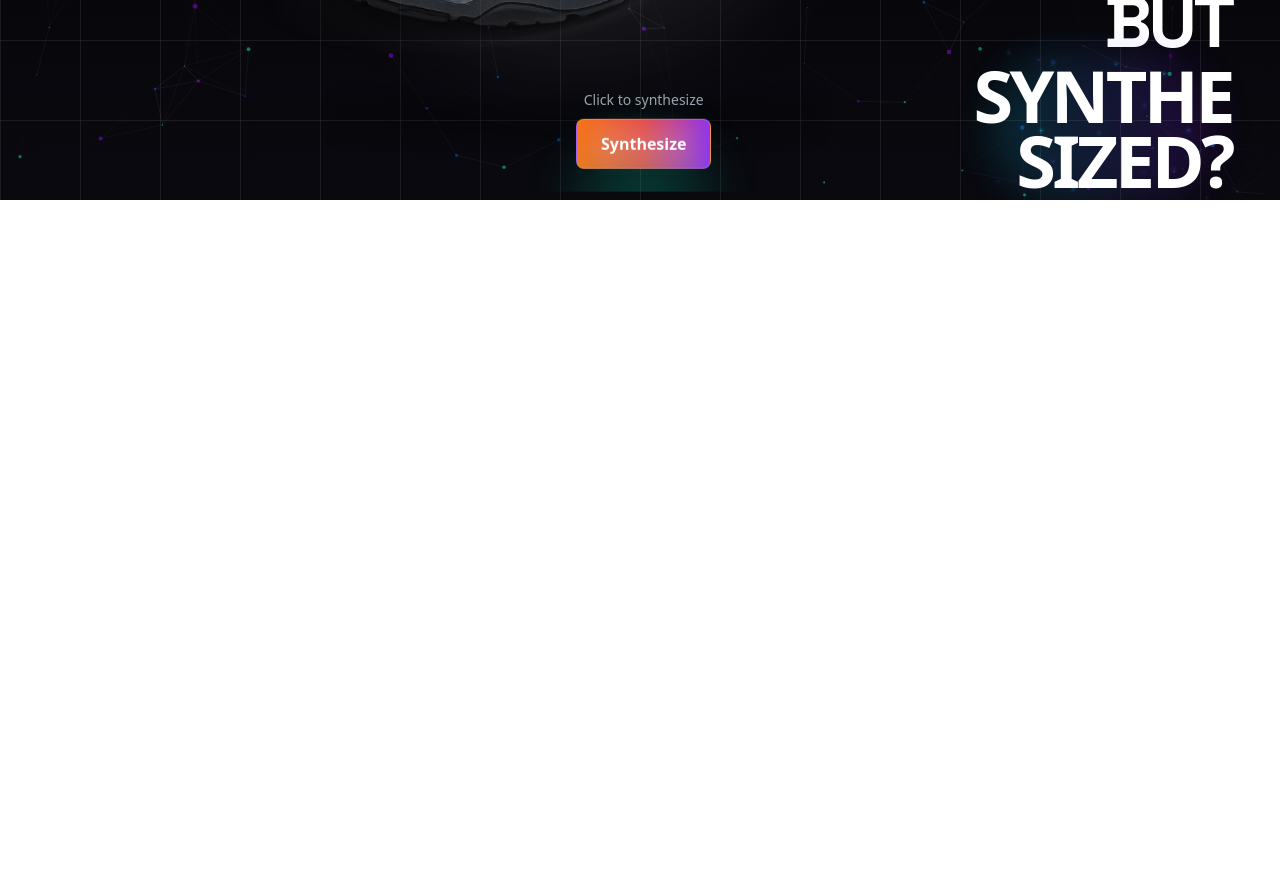
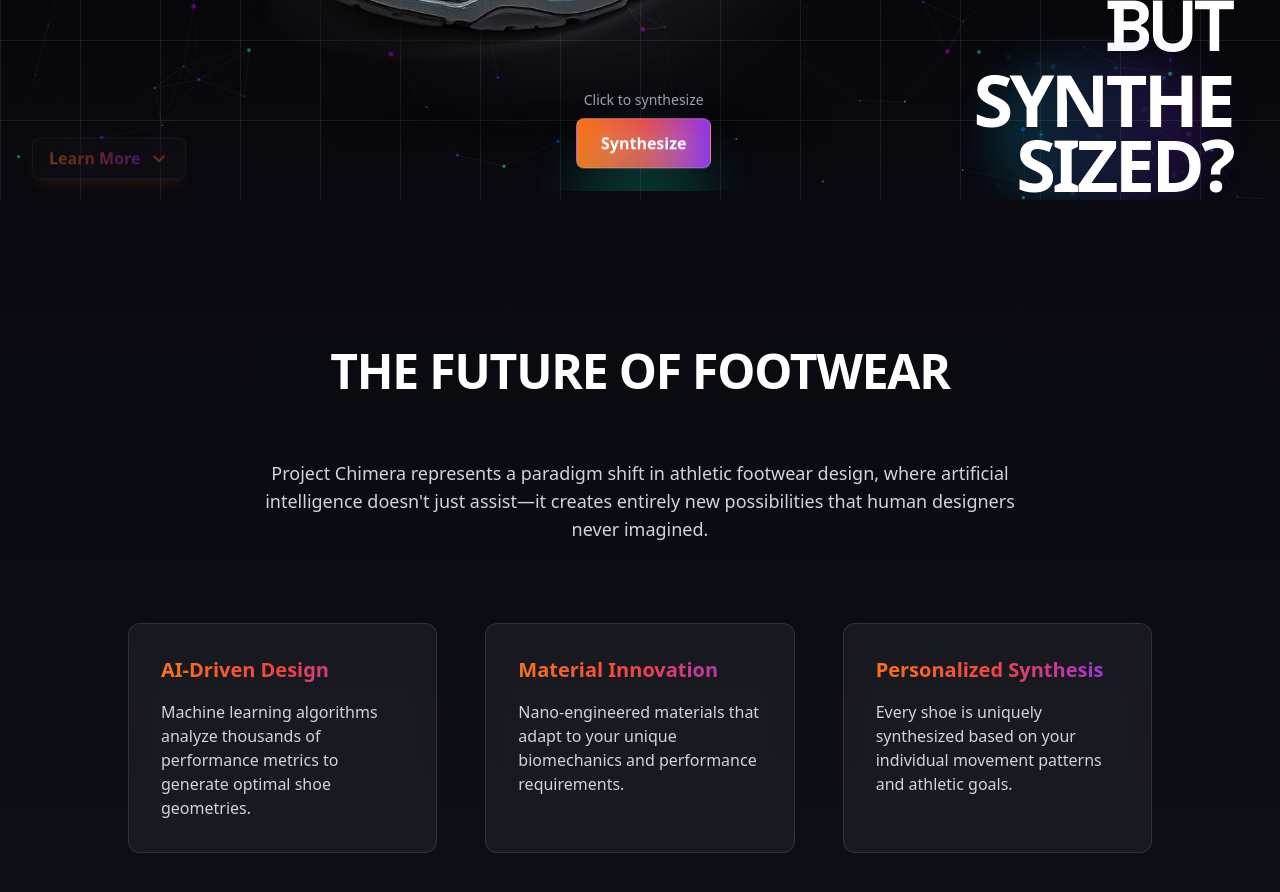
Before and after one commit to Jaswetz/test-nike, a React (Vite) app: page / in a window 1280 px wide. Shown: the part 600-1492 px from the top of the page. Before the commit the page ends 800 px from the top, so only its background shows below. Built offline with nearby package versions, Linux system fonts and the light colour scheme.

Commit message:
feat: add smooth scrolling to info section and enhance layout in HeroSection

```diff
--- a/src/components/HeroSection.tsx
+++ b/src/components/HeroSection.tsx
@@ -15,6 +15,7 @@ export function HeroSection() {
   const [isSynthesizing, setIsSynthesizing] = useState(true); // Start in synthesizing state
   const heroRef = useRef<HTMLDivElement>(null);
   const tagTargetRef = useRef<HTMLDivElement>(null);
+  const infoSectionRef = useRef<HTMLDivElement>(null);
   const [tagTargets, setTagTargets] = useState<{
     [key: string]: { x: number; y: number };
   }>({});
@@ -123,6 +124,10 @@ export function HeroSection() {
     },
   ]);
 
+  const scrollToInfoSection = () => {
+    infoSectionRef.current?.scrollIntoView({ behavior: "smooth" });
+  };
+
   const handleSynthesize = () => {
     setIsSynthesizing(true);
     setTimeout(() => {
@@ -192,6 +197,7 @@ export function HeroSection() {
     "BUT",
   ];
   return (
+    <>
       <div
         ref={heroRef}
         className="relative w-full h-screen flex items-center overflow-hidden"
@@ -290,8 +296,11 @@ export function HeroSection() {
               />
             ))}
         </AnimatePresence>
-      {/* Main headline */}
-      <div className="absolute right-12 top-0 h-full flex flex-col justify-center text-right z-20">
+        {/* Main headline - adjusted positioning to ensure "WHAT" is visible */}
+        <div
+          className="absolute right-12 top-0 h-full flex flex-col justify-center text-right z-20"
+          style={{ paddingTop: "5vh" }}
+        >
           <div className="flex flex-col items-end">
             {titleLines.map((line, i) => (
               <motion.div
@@ -305,7 +314,8 @@ export function HeroSection() {
                 {line}
               </motion.div>
             ))}
-          <motion.div
+            {/* SYNTHESIZED? text with Learn More functionality */}
+            <motion.button
               initial={{
                 opacity: 0,
               }}
@@ -322,9 +332,12 @@ export function HeroSection() {
                 delay: 1.4,
                 duration: 0.4,
               }}
+              onClick={scrollToInfoSection}
               onMouseEnter={() => setIsHoveringTitle(true)}
               onMouseLeave={() => setIsHoveringTitle(false)}
-            className="relative text-[9vh] font-bold tracking-tighter leading-[0.9]"
+              className="relative flex flex-col items-end cursor-pointer mb-8"
+              whileHover={{ scale: 1.02 }}
+              whileTap={{ scale: 0.98 }}
             >
               {/* Halo sparkle background for the synthesized text */}
               <div className="absolute inset-0 -m-8 overflow-hidden">
@@ -333,9 +346,9 @@ export function HeroSection() {
                   alt=""
                   className="absolute inset-0 w-full h-full object-cover opacity-80 transition-transform duration-300 ease-out"
                   style={{
-                  transform: `translateX(${mousePosition.x * 2}px) translateY(${
-                    mousePosition.y * 2
-                  }px)`,
+                    transform: `translateX(${
+                      mousePosition.x * 2
+                    }px) translateY(${mousePosition.y * 2}px)`,
                   }}
                 />
                 <ParticleBackground mousePosition={mousePosition} />
@@ -343,29 +356,78 @@ export function HeroSection() {
 
               <div
                 className={`
+                text-[9vh] font-bold tracking-tighter leading-[0.9] synth-sized-text
                 relative z-10 transition-all duration-300
-              ${isHoveringTitle ? "text-green-400 glitch-effect" : "text-white"}
+                ${
+                  isHoveringTitle
+                    ? "text-green-400 glitch-effect"
+                    : "text-white"
+                }
               `}
               >
                 SYNTHE
               </div>
               <div
                 className={`
+                text-[9vh] font-bold tracking-tighter leading-[0.9] synth-sized-text
                 relative z-10 transition-all duration-300
-              ${isHoveringTitle ? "text-green-400 glitch-effect" : "text-white"}
+                ${
+                  isHoveringTitle
+                    ? "text-green-400 glitch-effect"
+                    : "text-white"
+                }
               `}
               >
                 SIZED?
               </div>
+
               {/* Glitch effect overlay */}
               {isHoveringTitle && (
                 <div className="absolute inset-0 overflow-hidden opacity-80 pointer-events-none z-20">
                   <div className="absolute inset-0 glitch-overlay"></div>
                 </div>
               )}
-          </motion.div>
+            </motion.button>
           </div>
         </div>
+
+        {/* Standalone Learn More button - positioned for visibility on all screen sizes */}
+        <motion.div
+          className="absolute bottom-8 left-8 z-50 flex items-center space-x-2 bg-white/5 backdrop-blur-sm px-4 py-2 rounded-lg border border-white/10 shadow-lg shadow-orange-500/20"
+          initial={{ opacity: 0 }}
+          animate={{
+            opacity: isLoaded && !isSynthesizing ? 1 : 0,
+            y: isLoaded && !isSynthesizing ? 0 : 20,
+          }}
+          transition={{
+            duration: 0.4,
+            delay: 1.6,
+          }}
+          onClick={scrollToInfoSection}
+          onMouseEnter={() => setIsHoveringTitle(true)}
+          onMouseLeave={() => setIsHoveringTitle(false)}
+          whileHover={{ scale: 1.05 }}
+          whileTap={{ scale: 0.95 }}
+          style={{ cursor: "pointer" }}
+        >
+          <span className="text-base font-bold bg-gradient-to-r from-orange-500 via-red-500 to-purple-600 bg-clip-text text-transparent">
+            Learn More
+          </span>
+          <motion.div
+            animate={{
+              y: [0, 4, 0],
+            }}
+            transition={{
+              duration: 1.5,
+              repeat: Infinity,
+              repeatType: "loop",
+              ease: [0.25, 0.1, 0.25, 1.0],
+            }}
+          >
+            <ChevronDownIcon size={20} className="text-orange-500" />
+          </motion.div>
+        </motion.div>
+
         {/* Synthesize Controls - replacing scroll prompt */}
         <motion.div
           initial={{
@@ -397,7 +459,7 @@ export function HeroSection() {
               repeatType: "loop",
               ease: [0.25, 0.1, 0.25, 1.0],
             }}
-          className="relative cursor-pointer transition-all duration-300 ease-out px-6 py-3          bg-gradient-to-r
+            className="relative cursor-pointer transition-all duration-300 ease-out px-6 py-3 bg-gradient-to-r
           from-orange-500
           via-red-500
           to-purple-600 text-white font-semibold rounded-lg backdrop-blur-md border border-white/20 hover:bg-white/20 disabled:opacity-50"
@@ -441,5 +503,90 @@ export function HeroSection() {
           <AIStatusReadout isActive={isSynthesizing} />
         </div>
       </div>
+
+      {/* Info Section */}
+      <div
+        ref={infoSectionRef}
+        className="w-full min-h-screen flex flex-col items-center justify-center py-24 px-8"
+        style={{
+          background:
+            "linear-gradient(180deg, rgba(9,9,15,1) 0%, rgba(15,15,25,1) 100%)",
+        }}
+      >
+        <div className="max-w-5xl mx-auto">
+          <motion.h2
+            initial={{ opacity: 0, y: 30 }}
+            whileInView={{ opacity: 1, y: 0 }}
+            viewport={{ once: true, margin: "-100px" }}
+            transition={{ duration: 0.6 }}
+            className="text-4xl md:text-5xl font-bold text-center mb-16 tracking-tight"
+          >
+            THE FUTURE OF FOOTWEAR
+          </motion.h2>
+
+          <motion.p
+            initial={{ opacity: 0, y: 30 }}
+            whileInView={{ opacity: 1, y: 0 }}
+            viewport={{ once: true, margin: "-100px" }}
+            transition={{ duration: 0.6, delay: 0.1 }}
+            className="text-lg text-gray-300 text-center mb-20 max-w-3xl mx-auto"
+          >
+            Project Chimera represents a paradigm shift in athletic footwear
+            design, where artificial intelligence doesn't just assist—it creates
+            entirely new possibilities that human designers never imagined.
+          </motion.p>
+
+          <div className="grid grid-cols-1 md:grid-cols-3 gap-12">
+            <motion.div
+              initial={{ opacity: 0, y: 30 }}
+              whileInView={{ opacity: 1, y: 0 }}
+              viewport={{ once: true, margin: "-100px" }}
+              transition={{ duration: 0.6, delay: 0.2 }}
+              className="bg-white/5 backdrop-blur-md rounded-xl p-8 border border-white/10"
+            >
+              <h3 className="text-xl font-semibold mb-4 bg-gradient-to-r from-orange-500 via-red-500 to-purple-600 bg-clip-text text-transparent">
+                AI-Driven Design
+              </h3>
+              <p className="text-gray-300">
+                Machine learning algorithms analyze thousands of performance
+                metrics to generate optimal shoe geometries.
+              </p>
+            </motion.div>
+
+            <motion.div
+              initial={{ opacity: 0, y: 30 }}
+              whileInView={{ opacity: 1, y: 0 }}
+              viewport={{ once: true, margin: "-100px" }}
+              transition={{ duration: 0.6, delay: 0.3 }}
+              className="bg-white/5 backdrop-blur-md rounded-xl p-8 border border-white/10"
+            >
+              <h3 className="text-xl font-semibold mb-4 bg-gradient-to-r from-orange-500 via-red-500 to-purple-600 bg-clip-text text-transparent">
+                Material Innovation
+              </h3>
+              <p className="text-gray-300">
+                Nano-engineered materials that adapt to your unique biomechanics
+                and performance requirements.
+              </p>
+            </motion.div>
+
+            <motion.div
+              initial={{ opacity: 0, y: 30 }}
+              whileInView={{ opacity: 1, y: 0 }}
+              viewport={{ once: true, margin: "-100px" }}
+              transition={{ duration: 0.6, delay: 0.4 }}
+              className="bg-white/5 backdrop-blur-md rounded-xl p-8 border border-white/10"
+            >
+              <h3 className="text-xl font-semibold mb-4 bg-gradient-to-r from-orange-500 via-red-500 to-purple-600 bg-clip-text text-transparent">
+                Personalized Synthesis
+              </h3>
+              <p className="text-gray-300">
+                Every shoe is uniquely synthesized based on your individual
+                movement patterns and athletic goals.
+              </p>
+            </motion.div>
+          </div>
+        </div>
+      </div>
+    </>
   );
 }
```
Lines whose indentation alone changed are shown as unchanged.
